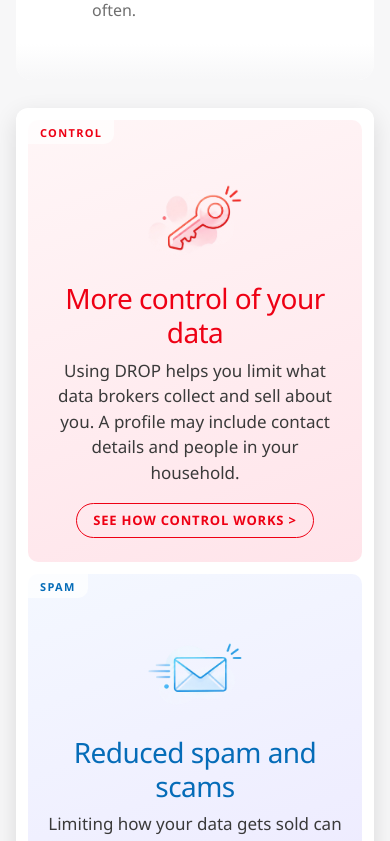
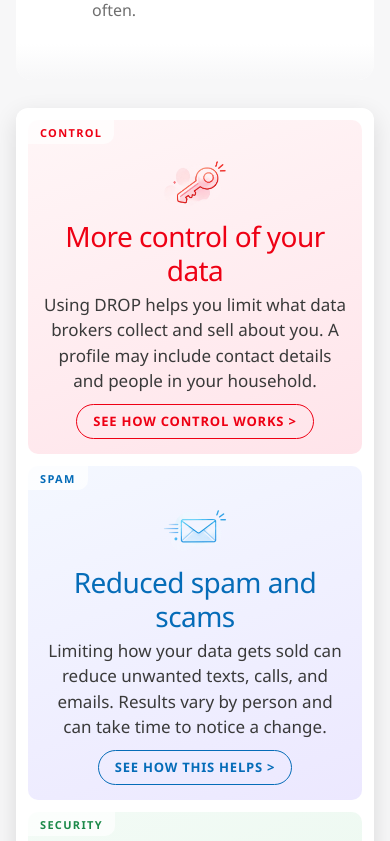
Before and after one commit to TAYLORBEN89/privacy-optout-landing, a React (Vite) app: page / in a window 390 px wide. Shown: the part 1700-2541 px from the top of the page. Built offline with nearby package versions, Linux system fonts and the light colour scheme; no server answers.

Commit message:
Preview: square benefit cards with tighter icon spacing

```diff
--- a/src/styles.css
+++ b/src/styles.css
@@ -3059,3 +3059,47 @@ textarea {
     object-position: left center;
   }
 }
+
+/* Square benefit cards: trim the space above and below the icon instead of shrinking text. */
+.feature-card {
+  aspect-ratio: 1 / 1;
+  justify-content: center;
+  padding: 34px 18px 18px;
+}
+
+.feature-card .benefit-art {
+  width: 80px;
+  height: 80px;
+  flex: none;
+}
+
+.feature-card h3 {
+  margin: 6px 0 6px;
+}
+
+.feature-card .feature-btn {
+  margin-top: 12px;
+}
+
+@media (max-width: 639px) {
+  .feature-card {
+    padding: 30px 14px 14px;
+  }
+
+  .feature-card .benefit-art {
+    width: 64px;
+    height: 64px;
+  }
+
+  .feature-card h3 {
+    margin: 4px 0 4px;
+  }
+
+  .feature-card p {
+    max-width: none;
+  }
+
+  .feature-card .feature-btn {
+    margin-top: 10px;
+  }
+}
```
Also changed, not shown: 1 other file (tests, documents, lock files or other folders).
